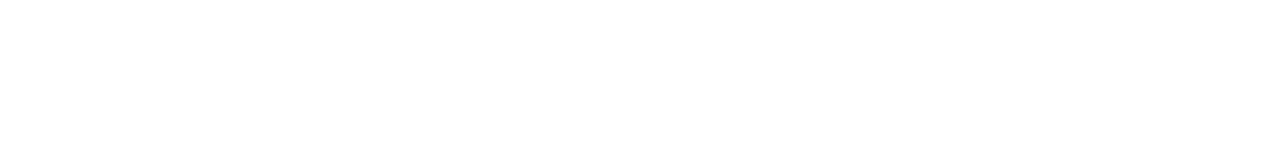
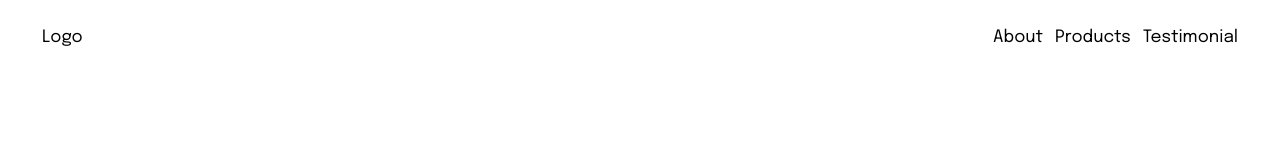
Before and after one commit to RosanaIsabel/visual-desingner, a plain HTML site: page index.html in a window 1280 px wide. Drawn offline with Linux system fonts and the light colour scheme.

Commit message:
feat(nav): Implements navbar

```diff
--- a/index.html
+++ b/index.html
@@ -1,12 +1,22 @@
 <!DOCTYPE html>
 <html lang="pt-BR">
 <head>
+    <link rel="preconnect" href="https://fonts.googleapis.com">
+    <link rel="preconnect" href="https://fonts.gstatic.com" crossorigin>
     <meta charset="UTF-8">
     <meta name="viewport" content="width=device-width, initial-scale=1.0">
     <title>VISUAL DESINGER</title>
     <link rel="stylesheet" href="styles/index.css">
+    <link href="https://fonts.googleapis.com/css2?family=Epilogue:ital,wght@0,100..900;1,100..900&family=Inter:ital,opsz,wght@0,14..32,100..900;1,14..32,100..900&display=swap" rel="stylesheet">
 </head>
 <body>
-
+    <nav>
+        <ul>
+            <a>Logo</a>
+            <a href="#about">About</a>
+            <a href="#products">Products</a>
+            <a href="#testimonial">Testimonial</a>
+        </ul>
+    </nav>
 </body>
 </html>
--- /dev/null
+++ b/styles/global.css
@@ -0,0 +1,14 @@
+*,
+*::before,
+::after {
+  box-sizing: border-box;
+}
+
+* {
+  margin: 0;
+  padding: 0;
+  font-family: 'Epilogue', sans-serif;
+
+  -webkit-font-smoothing: antialiased;
+  -moz-osx-font-smoothing: grayscale;
+}
--- a/styles/index.css
+++ b/styles/index.css
@@ -0,0 +1,2 @@
+@import url(global.css);
+@import url(nav.css)
--- /dev/null
+++ b/styles/nav.css
@@ -0,0 +1,21 @@
+nav {
+    margin: 24px 42px;
+
+    & a {
+        text-decoration: none;
+        color: black;
+        font-weight: 400;
+        font-size: 17px;
+        line-height: 27px;
+    }
+
+    & ul {
+        display: flex;
+        align-items: center;
+        gap: 12px;
+    }
+
+    & ul a:nth-child(1) {
+        margin-right: auto;
+    }
+}
```
